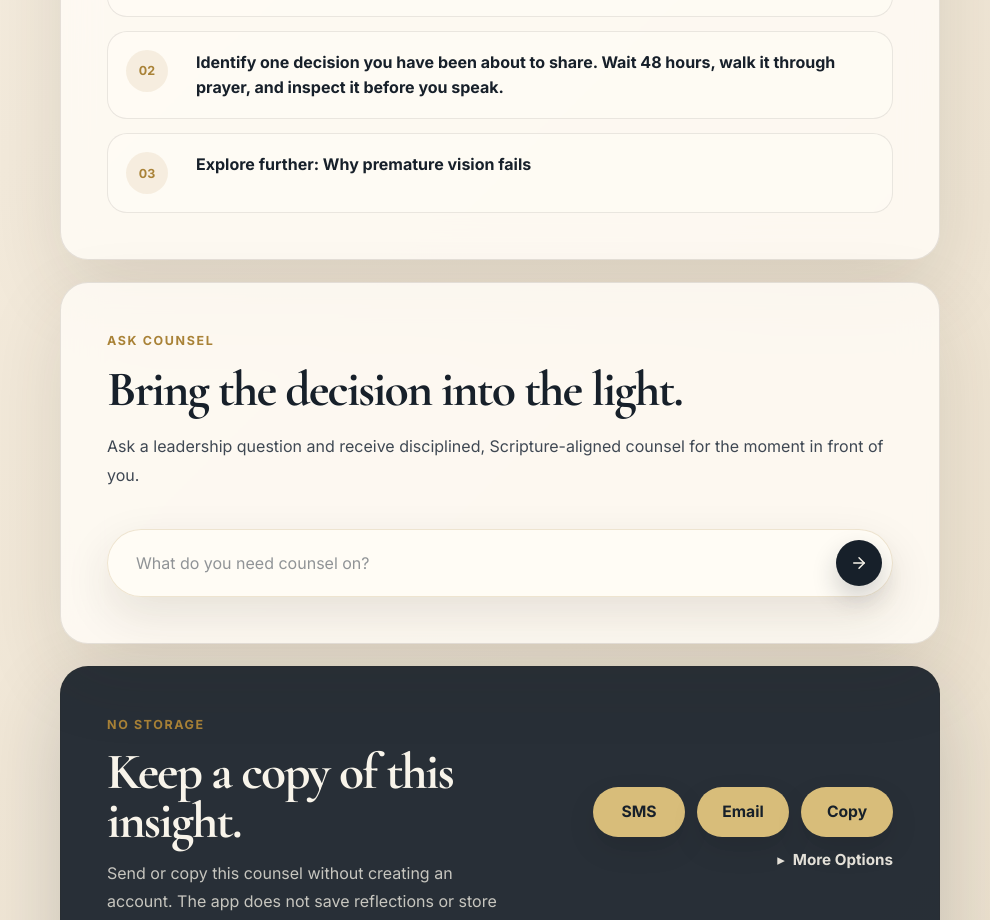
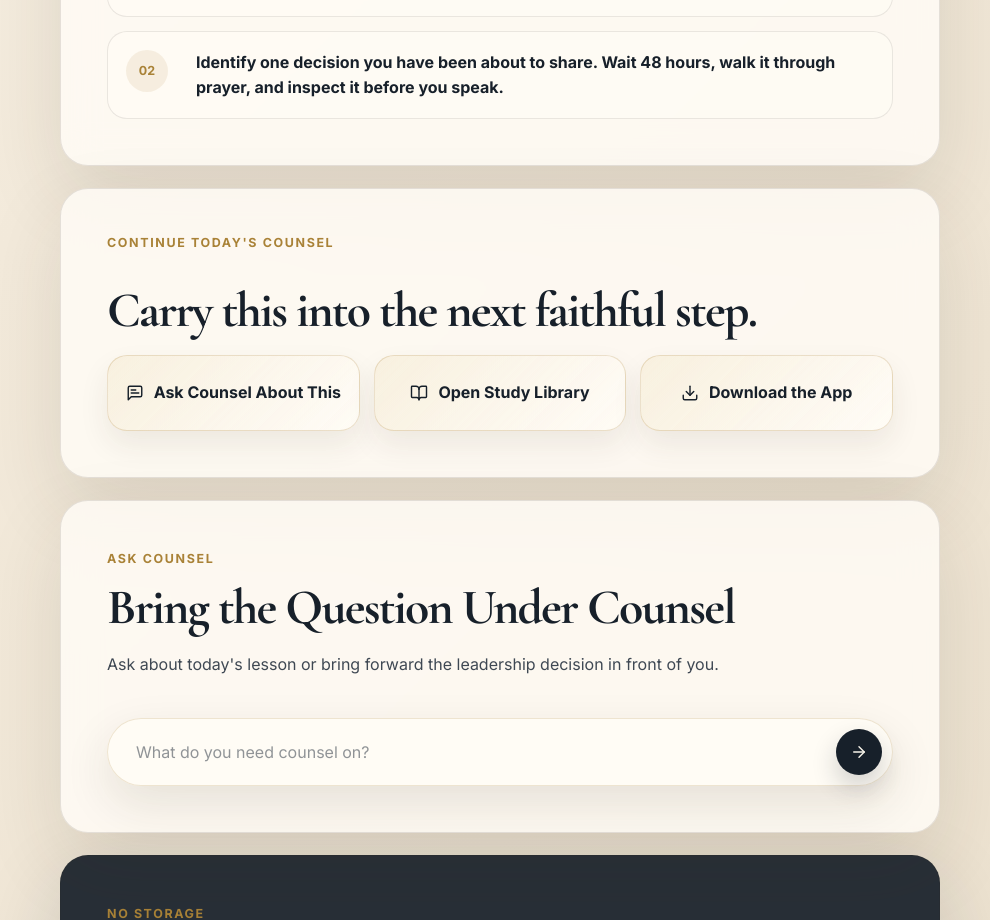
Before and after one commit to jLvRjay-coder/King-s-Counsel-leadership-app-, a React (Vite) app: page / in a window 1280 px wide. Shown: the part 1460-2380 px from the top of the page, without its empty margins (140-1130 px from the left). Built offline with nearby package versions, Linux system fonts and the light colour scheme.

Commit message:
Add continue counsel actions and app download sharing

```diff
--- a/src/app/App.tsx
+++ b/src/app/App.tsx
@@ -20,7 +20,7 @@ export default function App() {
 
   const renderActiveView = () => {
     if (activeView === 'today') {
-      return <HomePage onAskCounsel={openCounsel} />;
+      return <HomePage onAskCounsel={openCounsel} onOpenLibrary={() => setActiveView('library')} />;
     }
 
     if (activeView === 'counsel') {
--- a/src/app/components/HomePage.tsx
+++ b/src/app/components/HomePage.tsx
@@ -1,5 +1,5 @@
 import { FormEvent, useState } from 'react';
-import { ArrowRight, ShieldCheck } from 'lucide-react';
+import { ArrowRight, BookOpen, Download, MessageSquareText, ShieldCheck } from 'lucide-react';
 import { todaysCounsel } from '../data/todaysCounsel';
 import { CounselCard } from './CounselCard';
 import { ReflectionBlock } from './ReflectionBlock';
@@ -7,10 +7,12 @@ import { SendToSelfButtons } from './SendToSelfButtons';
 
 type HomePageProps = {
   onAskCounsel: (prompt?: string) => void;
+  onOpenLibrary: () => void;
 };
 
-export function HomePage({ onAskCounsel }: HomePageProps) {
+export function HomePage({ onAskCounsel, onOpenLibrary }: HomePageProps) {
   const [question, setQuestion] = useState('');
+  const appUrl = window.location.origin;
 
   const handleSubmit = (event: FormEvent<HTMLFormElement>) => {
     event.preventDefault();
@@ -24,6 +26,13 @@ export function HomePage({ onAskCounsel }: HomePageProps) {
     `Leadership Principle: ${todaysCounsel.leadershipPrinciple}`,
     'Reflection:',
     ...todaysCounsel.reflectionPrompts.map((prompt) => `- ${prompt}`),
+  ].join('\n\n');
+
+  const askAboutTodayPrompt = [
+    `Help me apply today's counsel: ${todaysCounsel.title}.`,
+    `Scripture: ${todaysCounsel.scriptureReference}.`,
+    `Leadership principle: ${todaysCounsel.leadershipPrinciple}`,
+    'Ask me the right questions and give me Scripture-aligned counsel for the leadership decision in front of me.',
   ].join('\n\n');
 
   return (
@@ -40,12 +49,38 @@ export function HomePage({ onAskCounsel }: HomePageProps) {
       <CounselCard lesson={todaysCounsel} />
       <ReflectionBlock prompts={todaysCounsel.reflectionPrompts} />
 
+      <section className="continue-card" aria-labelledby="continue-counsel-title">
+        <span className="section-label">Continue Today's Counsel</span>
+        <h2 id="continue-counsel-title">Carry this into the next faithful step.</h2>
+
+        <div className="continue-actions">
+          <button
+            className="continue-action"
+            type="button"
+            onClick={() => onAskCounsel(askAboutTodayPrompt)}
+          >
+            <MessageSquareText size={18} strokeWidth={1.9} />
+            <span>Ask Counsel About This</span>
+          </button>
+
+          <button className="continue-action" type="button" onClick={onOpenLibrary}>
+            <BookOpen size={18} strokeWidth={1.9} />
+            <span>Open Study Library</span>
+          </button>
+
+          <a className="continue-action" href={appUrl}>
+            <Download size={18} strokeWidth={1.9} />
+            <span>Download the App</span>
+          </a>
+        </div>
+      </section>
+
       <section className="ask-entry-card" aria-labelledby="ask-counsel-title">
         <div>
           <span className="section-label">Ask Counsel</span>
-          <h2 id="ask-counsel-title">Bring the decision into the light.</h2>
+          <h2 id="ask-counsel-title">Bring the Question Under Counsel</h2>
           <p>
-            Ask a leadership question and receive disciplined, Scripture-aligned counsel for the moment in front of you.
+            Ask about today's lesson or bring forward the leadership decision in front of you.
           </p>
         </div>
 
--- a/src/app/components/SendToSelfButtons.tsx
+++ b/src/app/components/SendToSelfButtons.tsx
@@ -199,11 +199,13 @@ const componentStyles = `
 
 export function SendToSelfButtons({ subject, body }: SendToSelfButtonsProps) {
   const [copiedAction, setCopiedAction] = useState('');
+  const appUrl = window.location.origin;
+  const shareFooter = `Shared from The King's Counsel\n\nDownload the App:\n${appUrl}`;
 
-  const fullShareText = `${subject}\n\n${body}`;
+  const fullShareText = `${subject}\n\n${body}\n\n${shareFooter}`;
 
   const encodedSubject = encodeURIComponent(subject);
-  const encodedBody = encodeURIComponent(body);
+  const encodedBody = encodeURIComponent(`${body}\n\n${shareFooter}`);
   const encodedShareText = encodeURIComponent(fullShareText);
 
   const smsUrl = `sms:?&body=${encodedBody}`;
@@ -299,6 +301,10 @@ export function SendToSelfButtons({ subject, body }: SendToSelfButtonsProps) {
               <button className="kc-pill-button" type="button" onClick={handleCopyForSlack}>
                 {copiedAction === 'slack' ? 'Copied' : 'Slack Copy'}
               </button>
+
+              <a className="kc-pill" href={appUrl}>
+                Download the App
+              </a>
             </div>
           </details>
         </div>
--- a/src/app/data/todaysCounsel.ts
+++ b/src/app/data/todaysCounsel.ts
@@ -38,10 +38,6 @@ function buildReflectionPrompts(day: StudyDay): string[] {
     prompts.push(day.actionStep);
   }
 
-  if (day.exploreFurther && day.exploreFurther.length > 0) {
-    prompts.push(`Explore further: ${day.exploreFurther[0]}`);
-  }
-
   // Guarantee at least one prompt so downstream UI never renders empty.
   if (prompts.length === 0) {
     prompts.push('What is the next faithful step under God in front of me today?');
--- a/src/styles/index.css
+++ b/src/styles/index.css
@@ -214,6 +214,7 @@ button:disabled {
 
 .counsel-card,
 .reflection-card,
+.continue-card,
 .ask-entry-card,
 .send-card,
 .chat-intro,
@@ -227,6 +228,7 @@ button:disabled {
 
 .counsel-card,
 .reflection-card,
+.continue-card,
 .ask-entry-card,
 .send-card {
   border-radius: var(--radius-lg);
@@ -248,6 +250,7 @@ button:disabled {
 
 .counsel-card h2,
 .reflection-card h2,
+.continue-card h2,
 .ask-entry-card h2,
 .send-card h2 {
   margin: 16px 0 18px;
@@ -303,6 +306,7 @@ button:disabled {
 
 .principle-block p,
 .teaching-block p,
+.continue-card p,
 .ask-entry-card p,
 .send-card p {
   color: var(--slate-soft);
@@ -359,6 +363,48 @@ button:disabled {
   color: var(--slate);
   line-height: 1.58;
   font-weight: 650;
+}
+
+.continue-card {
+  display: grid;
+  gap: 20px;
+}
+
+.continue-card h2 {
+  margin-bottom: 0;
+}
+
+.continue-actions {
+  display: grid;
+  grid-template-columns: repeat(3, minmax(0, 1fr));
+  gap: 14px;
+}
+
+.continue-action {
+  min-height: 76px;
+  border-radius: var(--radius-md);
+  border: 1px solid rgba(169, 130, 55, 0.22);
+  background:
+    linear-gradient(135deg, rgba(216, 189, 122, 0.18), rgba(255, 252, 246, 0.76)),
+    rgba(255, 252, 246, 0.78);
+  color: var(--slate);
+  text-decoration: none;
+  display: inline-flex;
+  align-items: center;
+  justify-content: center;
+  gap: 10px;
+  padding: 14px 16px;
+  font-weight: 850;
+  line-height: 1.2;
+  text-align: center;
+  box-shadow: 0 14px 30px rgba(48, 38, 21, 0.08);
+  transition: transform 180ms ease, border-color 180ms ease, box-shadow 180ms ease;
+}
+
+.continue-action:hover {
+  transform: translateY(-1px);
+  border-color: rgba(169, 130, 55, 0.42);
+  box-shadow: 0 18px 36px rgba(48, 38, 21, 0.12);
 }
 
 .ask-entry-card,
@@ -760,6 +806,10 @@ button:disabled {
   }
 
   .reflection-item {
+    grid-template-columns: 1fr;
+  }
+
+  .continue-actions {
     grid-template-columns: 1fr;
   }
 
```
